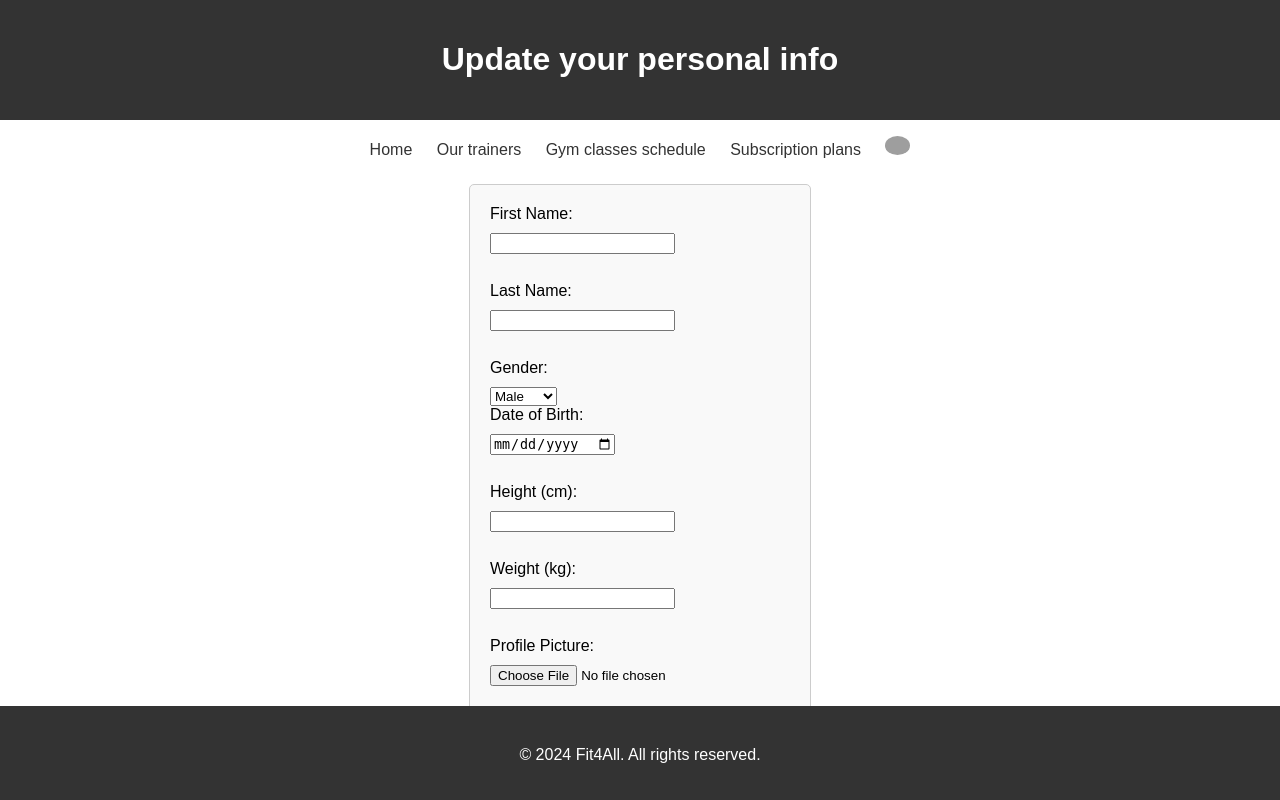
After one commit to alefranco41/Gestione-Palestra, a Django app: page /update-profile/ in a window 1280 px wide. The commit adds this page. Run offline with Django 5.2, Linux system fonts and the light colour scheme; a user stored in the database is signed in; data comes from the database, SQL or seed files in the repository; both versions use the stored data as it was after the commit; grey boxes are pictures that could not be loaded.

Commit message:
profile picture, personal info edit

```diff
--- a/gestione_palestra/gestione_palestra/context_processors.py
+++ b/gestione_palestra/gestione_palestra/context_processors.py
@@ -1,6 +1,9 @@
+import datetime
+
 def global_context(request):
     context =   {
                 'gym_name': 'Fit4All',
+                 'now': datetime.date.today
                 }
 
     return context
--- a/gestione_palestra/gestione_palestra/forms.py
+++ b/gestione_palestra/gestione_palestra/forms.py
@@ -1,5 +1,7 @@
 from django import forms
 from django.contrib.auth.models import User
+from . import models
+
 
 class UserRegistrationForm(forms.ModelForm):
     password = forms.CharField(widget=forms.PasswordInput)
@@ -25,3 +27,8 @@ class UserRegistrationForm(forms.ModelForm):
         if commit:
             user.save()
         return user
+
+class UserProfileForm(forms.ModelForm):
+    class Meta:
+        model = models.UserProfile
+        fields = ['first_name', 'last_name', 'gender', 'date_of_birth', 'height', 'weight', 'profile_picture']
--- a/gestione_palestra/gestione_palestra/models.py
+++ b/gestione_palestra/gestione_palestra/models.py
@@ -0,0 +1,17 @@
+from django.contrib.auth.models import User
+from django.db import models
+import datetime
+class UserProfile(models.Model):
+    user = models.OneToOneField(User, on_delete=models.CASCADE)
+    # Attributi personalizzati
+    gender_choices = [
+        ('M', 'Male'),
+        ('F', 'Female'),
+    ]
+    gender = models.CharField(max_length=1, choices=gender_choices, null=False, blank=True)
+    first_name = models.CharField(max_length=100, null=False,blank=True)
+    last_name = models.CharField(max_length=100, null=False,blank=True)
+    date_of_birth = models.DateField(null=False,blank=True,default=datetime.date.today)
+    height = models.DecimalField(max_digits=5, decimal_places=0, null=False,blank=True)  # In centimetri
+    weight = models.DecimalField(max_digits=5, decimal_places=0, null=False,blank=True)  # In chilogrammi
+    profile_picture = models.ImageField(upload_to='profile_pictures/', null=True, blank=True)
--- a/gestione_palestra/gestione_palestra/settings.py
+++ b/gestione_palestra/gestione_palestra/settings.py
@@ -85,6 +85,8 @@ DATABASES = {
     }
 }
 
+MEDIA_URL = '/media/'
+MEDIA_ROOT = os.path.join(BASE_DIR, 'media')
 
 # Password validation
 # https://docs.djangoproject.com/en/5.0/ref/settings/#auth-password-validators
--- a/gestione_palestra/gestione_palestra/urls.py
+++ b/gestione_palestra/gestione_palestra/urls.py
@@ -17,16 +17,19 @@ Including another URLconf
 from django.contrib import admin
 from django.urls import path, re_path
 from . import views
+from . import settings
+from django.conf.urls.static import static
 
 urlpatterns = [
     re_path(r"^$|^/$|^home/$", views.homepage, name="homepage"),
     path('logout/', views.LogoutView.as_view(), name="logout"),
-    path('account/<int:user_id>/', views.AccountView.as_view(), name='account'),
-    path('profile/<int:user_id>/', views.ProfileView.as_view(), name='profile'),
+    path('account/', views.AccountView.as_view(), name='account'),
+    path('profile/', views.ProfileView.as_view(), name='profile'),
+    path('update-profile/', views.UpdateProfile.as_view(), name='update-profile'),
     path('login/', views.LoginView.as_view(), name='login'),
     path('registration/', views.RegistrationView.as_view(), name='registration'),
     path('trainer-list/', views.TrainerListView.as_view(), name='trainer-list'),
     path('subscription-plans/', views.SubscriptionPlansView.as_view(), name='subscription-plans'),
     path('classes-schedule/', views.GymClassesView.as_view(), name='classes-schedule'),
     path('admin/', admin.site.urls)
-]
+] + static(settings.MEDIA_URL, document_root=settings.MEDIA_ROOT)
--- a/gestione_palestra/gestione_palestra/views.py
+++ b/gestione_palestra/gestione_palestra/views.py
@@ -2,10 +2,12 @@ from django.shortcuts import render, redirect
 from django.views import View
 from django.contrib.auth import authenticate, login, logout
 from django.shortcuts import render
-from django.contrib.auth.models import User
 from django.urls import reverse
+from . import forms
+from . import models
+from django.shortcuts import get_object_or_404
+from django.http import HttpResponseRedirect
 
-from . import forms
 
 def homepage(request):
     context = {
@@ -35,13 +37,13 @@ class LoginView(View):
         user = authenticate(username=username, password=password)
         if user is not None:
             login(request, user)
-            return redirect(reverse('account', kwargs={'user_id': user.id}))
+            return redirect(reverse('account'))
         else:
             error_message = "Username or password is incorrect."
             return render(request=request, template_name="login.html", context={'error_message': error_message})
 
 class AccountView(View):
-    def get(self, request, user_id):
+    def get(self, request):
         return render(request, 'account.html', {})
 
 
@@ -59,11 +61,42 @@ class RegistrationView(View):
         form = forms.UserRegistrationForm(request.POST)
         if form.is_valid():
             user = form.save()  # Salva l'utente nel database
+            login(request, user)
             # Qui puoi fare altre operazioni, come login automatico o reindirizzamento a una pagina di successo
-            return redirect(request, 'account.html', context={})
+            return HttpResponseRedirect(reverse('account'))
         else:
             return render(request, 'registration.html', {'form': form})
 
+
 class ProfileView(View):
-    def get(self, request, user_id):
-        return render(request, 'profile.html', {})
+    def get(self, request):
+        form = forms.UserProfileForm()
+        user_profile, created = models.UserProfile.objects.get_or_create(user=request.user)
+        return render(request, 'profile.html', {'form': form, 'user_profile':user_profile})
+
+    def post(self, request, *args, **kwargs):
+        form = forms.UserProfileForm(request.POST)
+        user_profile = get_object_or_404(models.UserProfile, user=request.user)
+        if form.is_valid():
+            profile = form.save(commit=False)
+            profile.user = request.user
+            profile.save()
+            return redirect('profile')
+
+        return render(request, 'profile.html', {'form': form, 'user_profile':user_profile})
+
+
+class UpdateProfile(View):
+    def get(self, request):
+        user_profile = models.UserProfile.objects.get(user=request.user)
+        form = forms.UserProfileForm(request.POST, instance=user_profile)
+        return render(request, 'update_profile.html', {'form': form})
+
+    def post(self, request, *args, **kwargs):
+        user_profile = models.UserProfile.objects.get(user=request.user)
+        form = forms.UserProfileForm(request.POST, request.FILES, instance=user_profile)
+        if form.is_valid():
+            form.save()
+            return redirect('profile')  # Reindirizza alla pagina del profilo
+
+        return render(request, 'update_profile.html', {'form': form})
--- a/gestione_palestra/static/css/style.css
+++ b/gestione_palestra/static/css/style.css
@@ -10,9 +10,29 @@
   height: auto; /* Altezza del menu */
 }
 
+.user-details {
+  width: 50%;
+  margin: 50px auto 0; /* Sposta la tabella più in alto */
+  border-collapse: collapse;
+}
+
+
+
+.user-details th,
+.user-details td {
+  padding: 10px;
+  border: 1px solid #ccc;
+  text-align: left;
+}
+
+.user-details th {
+  background-color: #f2f2f2;
+}
+
+
 .profile-container {
   position: relative; /* Per consentire il posizionamento assoluto del menu rispetto ad esso */
-  display: inline-block; /* Per evitare la creazione di una nuova riga */
+  display: inline-block; /* Make the profile container inline with other list items */
 }
 
 body {
@@ -65,6 +85,7 @@ nav ul {
 
 nav ul li {
   display: inline;
+  width: 100px;
   margin: 0 10px;
 }
 
@@ -115,7 +136,7 @@ p {
 
 .login-form {
   text-align: center;
-  margin-top: -500px;
+  margin-top: 100px;
 }
 
 .login-form form {
--- a/gestione_palestra/templates/base.html
+++ b/gestione_palestra/templates/base.html
@@ -1,22 +1,26 @@
+{% load static %}
+
 <!DOCTYPE html>
 <html lang="en">
 <head>
-   {% load static %}
+
   <meta charset="UTF-8">
   <meta name="viewport" content="width=device-width, initial-scale=1.0">
   <title>{% block title %} {% endblock %}</title>
   <link rel="stylesheet" href="{% static 'css/style.css' %}">
 </head>
 <body>
+
 <header>
   <h1>{% block header %} {% endblock header %} </h1>
 </header>
 
 {% include "navbar.html" %}
 
-<div class="content">
-    {% block content %}{% endblock %}
-</div>
+{% block content %}
+
+{% endblock content %}
+
 
 {% include "footer.html" %}
 
--- a/gestione_palestra/templates/login.html
+++ b/gestione_palestra/templates/login.html
@@ -1,5 +1,6 @@
 {% extends "base.html" %}
 {% block title %} {{ gym_name }} - Login {% endblock title %}
+
 
 {% block header %} Login form {% endblock %}
 
@@ -19,4 +20,4 @@
     </form>
     <p>If you are not a member yet, <a href="{% url 'registration' %}">Register here</a>.</p>
 </div>
-{% endblock %}
+{% endblock content %}
--- a/gestione_palestra/templates/navbar.html
+++ b/gestione_palestra/templates/navbar.html
@@ -9,10 +9,15 @@
     {% if request.user.is_authenticated %}
     <li>
       <div class="profile-container">
-        <button onclick="toggleUserMenu()"> <img src="{% static 'img/default_profile_image.png' %}" alt="Profile Image"> </button>
+        <button id="profile-button" onclick="toggleUserMenu()" style="border: none; background: none; padding: 0; max-width: 25px; border-radius: 30%;">
+          <img src="{% if request.user.userprofile.profile_picture %}{{ request.user.userprofile.profile_picture.url }}{% else %}{% static 'img/default_profile_image.png' %}{% endif %}" alt="Profile Image" style="width: 100%; height: auto; border-radius: 50%;">
+      </button>
+
+
+
         <div id="user-menu" class="user-menu" style="display:none;">
-          <a href="{% url 'account' user.id %}">My membership</a> <br>
-          <a href="{% url 'profile' user.id %}">Profile</a> <br>
+          <a href="{% url 'account' %}">My membership</a> <br>
+          <a href="{% url 'profile' %}">Profile</a> <br>
           <a href="{% url 'logout' %}">Logout</a>
         </div>
       </div>
--- /dev/null
+++ b/gestione_palestra/templates/update_profile.html
@@ -0,0 +1,48 @@
+{% extends "base.html" %}
+{% block title %} {{ gym_name }} - Profile Manager {% endblock title %}
+
+{% block header %} Update your personal info {% endblock header %}
+
+{% block content %}
+<div style="display: flex; justify-content: center;">
+    <form id="profile-form" action="{% url 'update-profile' %}" method="post" enctype="multipart/form-data">
+        {% csrf_token %}
+        <label for="first_name">First Name:</label>
+        <input type="text" id="first_name" name="first_name" required>
+        <br>
+        <label for="last_name">Last Name:</label>
+        <input type="text" id="last_name" name="last_name" required>
+        <br>
+        <label for="gender">Gender:</label>
+        <select id="gender" name="gender" required>
+            <option value="M">Male</option>
+            <option value="F">Female</option>
+        </select>
+        <br>
+        <label for="date_of_birth">Date of Birth:</label>
+        <input type="date" id="date_of_birth" name="date_of_birth" required>
+        <br>
+        <label for="height">Height (cm):</label>
+        <input type="number" id="height" name="height">
+        <br>
+        <label for="weight">Weight (kg):</label>
+        <input type="number" id="weight" name="weight">
+        <br>
+        <label for="profile_picture">Profile Picture:</label>
+        <input type="file" id="profile_picture" name="profile_picture" accept="image/*" required>
+        <br>
+        <button type="submit">Submit</button>
+    </form>
+</div>
+
+<script>
+document.getElementById('profile-form').addEventListener('submit', function(event) {
+    var fileInput = document.getElementById('profile_picture');
+    var file = fileInput.files[0];
+    if (file && !file.type.startsWith('image/')) {
+        event.preventDefault();
+        alert('Please select an image file.');
+    }
+});
+</script>
+{% endblock %}
```
Also changed, not shown: gestione_palestra/templates/profile.html (+60 -1 lines), gestione_palestra/db.sqlite3, gestione_palestra/media/profile_pictures/FB_IMG_1711178406821.jpg (added), 1 other file.
